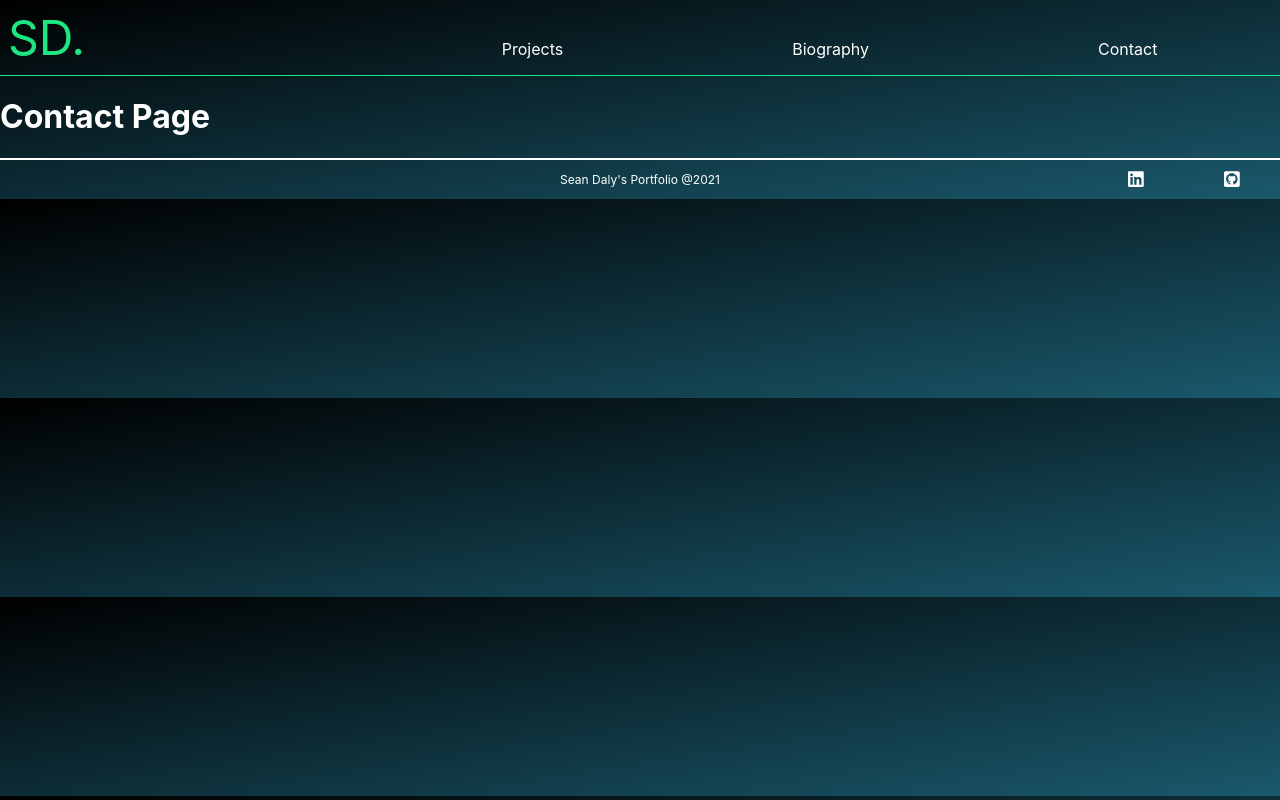
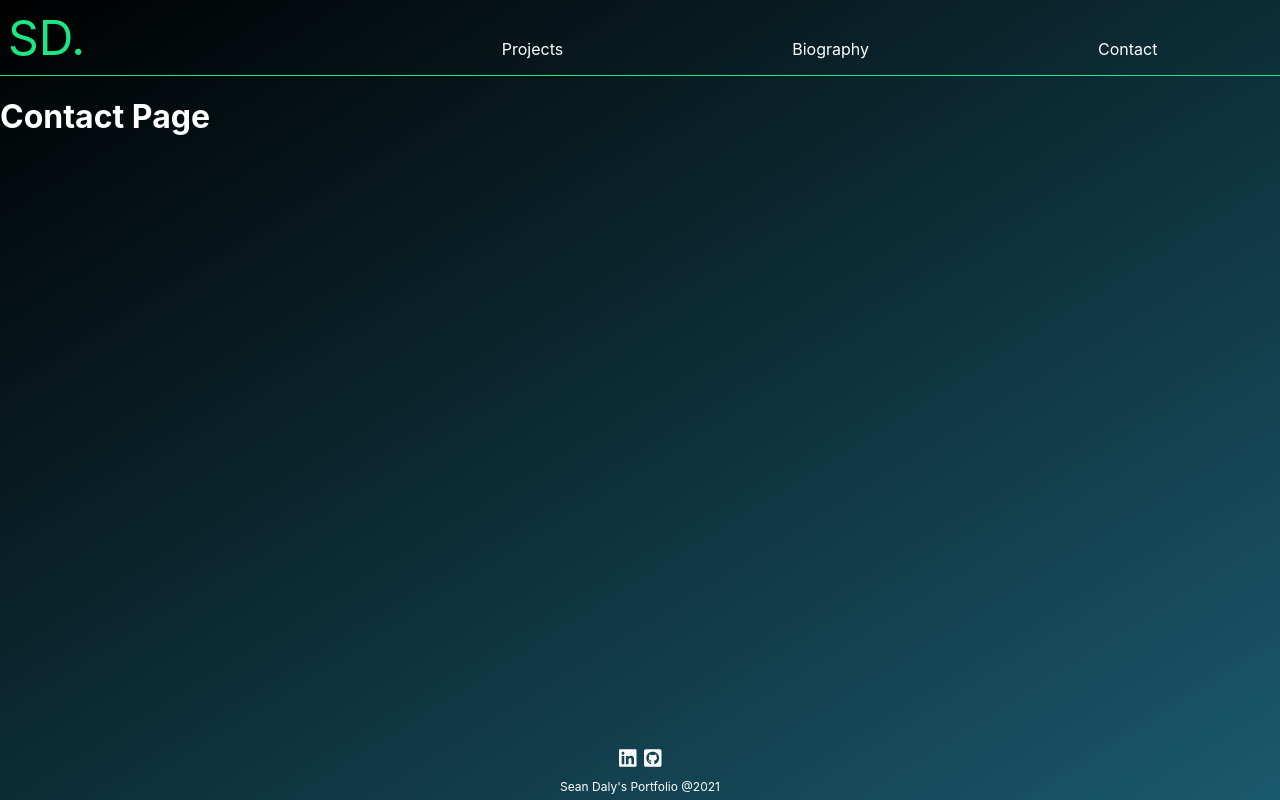
Before and after one commit to dals1791/Portfolio, a Next.js app: page /contact in a window 1280 px wide. Built offline with nearby package versions, Linux system fonts and the light colour scheme.

Commit message:
fixed resposnive styling with project cards after adding footer

```diff
--- a/components/carousel/carousel.module.css
+++ b/components/carousel/carousel.module.css
@@ -1,5 +1,5 @@
 .carouselContainer {
-  width: 98%;
+  width: 82%;
   margin: 0 auto;
   height: 100%;
   display: flex;
--- a/components/footer/footer.module.css
+++ b/components/footer/footer.module.css
@@ -1,26 +1,27 @@
 .footer {
   display: grid;
-  grid-template-rows: 100%;
-  grid-template-columns: 15% 70% 15%;
-  border-top: 1px solid white;
-  align-items: center;
+  position: absolute;
+  grid-template-rows: 50% 50%;
+  grid-template-columns: 100%;
   width: 100%;
-  height: 5vh;
+  height: 7vh;
+  bottom: 0;
 }
 .footerText {
   display: flex;
   align-self: center;
   justify-content: center;
-  grid-column: 2/3;
+  grid-row: 2/3;
   font-size: 12px;
 }
 .iconContainer {
   display: flex;
   align-self: center;
-  justify-content: space-around;
-  grid-column: 3/4;
+  justify-content: center;
+  grid-row: 1/2;
 }
 .icon {
+  margin: 0.25rem;
   color: white;
-  font-size: 18px;
+  font-size: 20px;
 }
--- a/components/layout/layout.module.css
+++ b/components/layout/layout.module.css
@@ -4,6 +4,7 @@
   justify-content: space-between;
   align-items: baseline;
   padding: .5rem;
+  height: 15%;
 }
 .navLinks{
   display: flex;
@@ -11,16 +12,14 @@
   width: 70%;
 }
 .main {
-  /* width: 100vh; */
-  /* height: 100vh; */
+  height: 30%;
 
 
 }
 .footer {
-  position: relative;
+  position: absolute;
   text-align: center;
-  /* height: 5vh; */
+  height: 5%;
   width: 100%;
-  /* bottom: 0px; */
-  border-top: 1px solid;
+  bottom: 0%;
 }
--- a/styles/globals.css
+++ b/styles/globals.css
@@ -4,7 +4,7 @@ body {
   margin: 0;
   font-family: -apple-system, BlinkMacSystemFont, Segoe UI, Roboto, Oxygen,
     Ubuntu, Cantarell, Fira Sans, Droid Sans, Helvetica Neue, sans-serif;
-    /* height: 100vh; */
+    height: 100vh;
     background-image: linear-gradient(to bottom right, rgba(0, 0, 0, 1), rgb(26, 89, 108));
     color: white;
 }
```
Also changed, not shown: styles/home.module.css (+5 -2 lines), styles/projectCard.module.css (+6 -4 lines).
